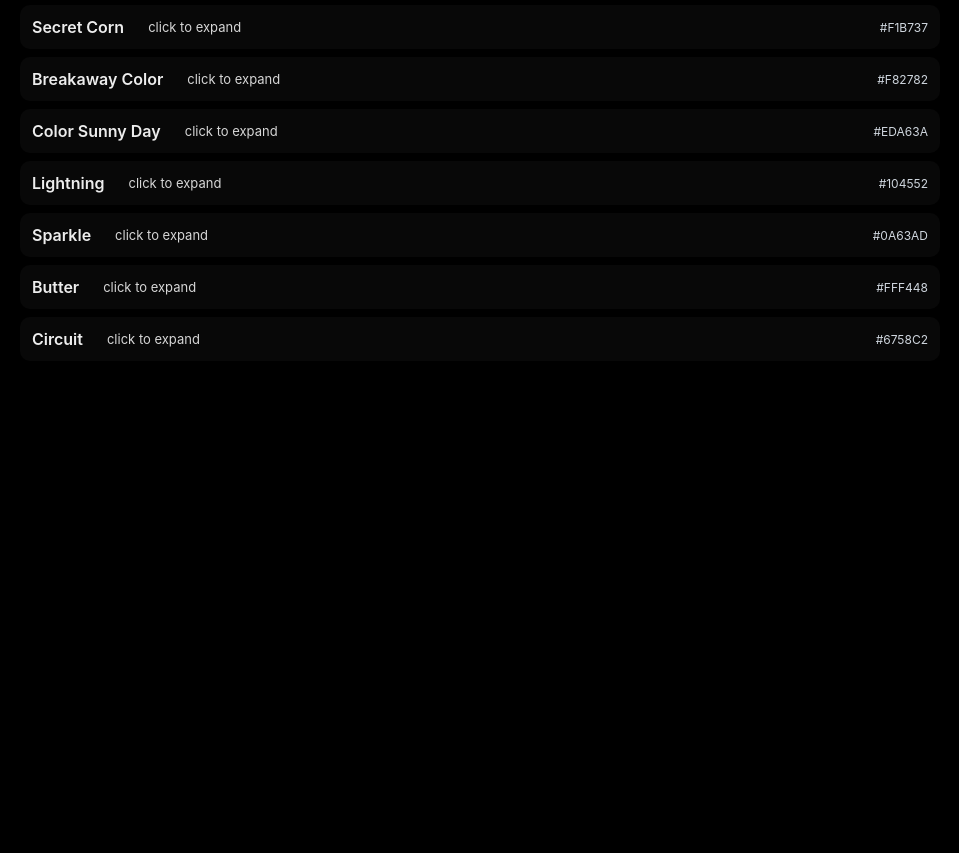
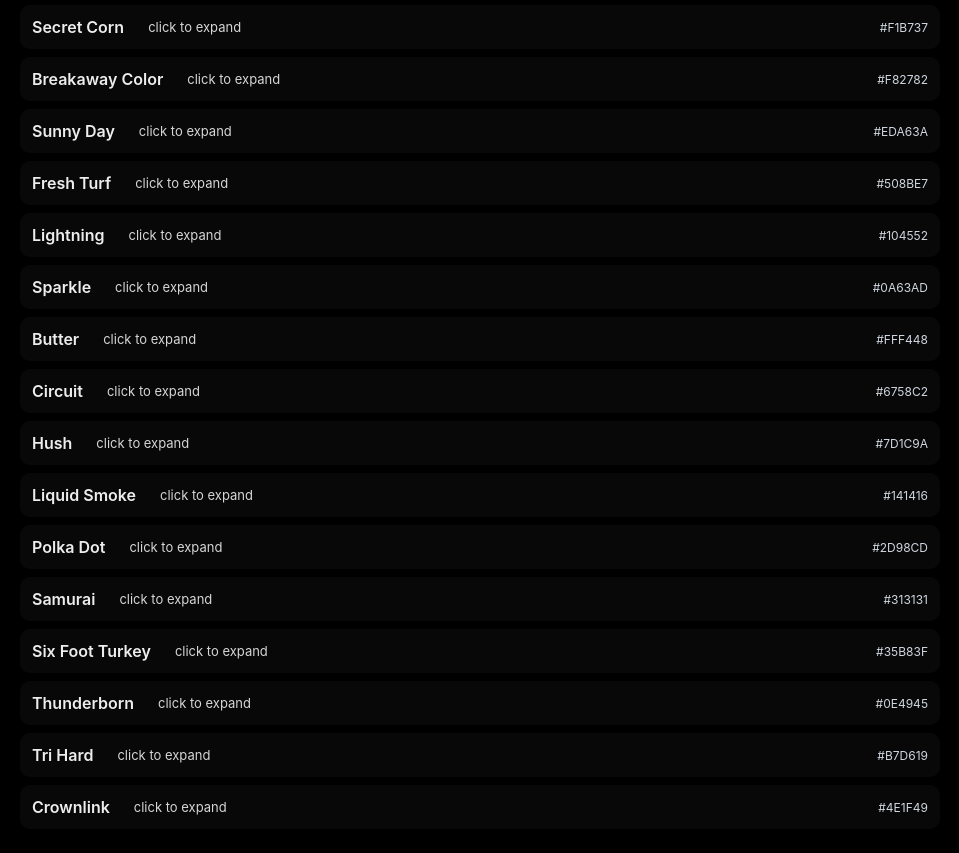
Before and after one commit to derdmane/ODColors, a plain HTML site: page index.html in a window 1280 px wide. Shown: the part 1072-1925 px from the top of the page, without its empty margins (160-1119 px from the left). Before the commit the page ends 1509 px from the top, so only its background shows below. Drawn offline with Linux system fonts and the light colour scheme; animation ran at ten frames a second.

Commit message:
Update index.html

```diff
--- a/index.html
+++ b/index.html
@@ -167,11 +167,20 @@
           ["Club Complete", "#35CCF0", "#0B8843", "#0B8843", "#00FFFE"],
           ["Secret Corn", "#F1B737", "#3E824A", "#3E824A", "#00FFFE"],
           ["Breakaway Color", "#F82782", "#FEBA31", "#FEBA31", "#00FFFE"],
-          ["Color Sunny Day", "#EDA63A", "#E75A38", "#E75A38", "#00FFFE"],
+          ["Sunny Day", "#EDA63A", "#E75A38", "#E75A38", "#00FFFE"],
+          ["Fresh Turf", "#508BE7", "#89BC63", "#89BC63", "#00FFFE"],
           ["Lightning", "#104552", "#D6FC4F", "#D6FC4F", "#00FFFE"],
-          ["Sparkle", "#0A63AD", "#D7E7AF", "#D7E7AF", "#00FFFE"],
+          ["Sparkle", "#0A63AD", "#D7E7AF", "#D7E7AE", "#00FFFE"],
           ["Butter", "#FFF448", "#B48604", "#B48604", "#00FFFE"],
           ["Circuit", "#6758C2", "#AAA9DE", "#AAA9DE", "#00FFFE"],
+          ["Hush", "#7D1C9A", "#5FB1FE", "#5FB1FE", "#00FFFE"],
+          ["Liquid Smoke", "#141416", "#5400F9", "#5400F9", "#00FFFE"],
+          ["Polka Dot", "#2D98CD", "#D33124", "#D33124", "#00FFFE"],
+          ["Samurai", "#313131", "#272D48", "#272D48", "#00FFFE"],
+          ["Six Foot Turkey", "#35B83F", "#A2262F", "#A2262F", "#00FFFE"],
+          ["Thunderborn", "#0E4945", "#18D1D7", "#18D1D7", "#00FFFE"],
+          ["Tri Hard", "#B7D619", "#7014F9", "#7014F9", "#00FFFE"],
+          ["Crownlink", "#4E1F49", "#EF1E6C", "#EF1E6C", "#00FFFE"],
         ];
 
         // helper to create elements
```
